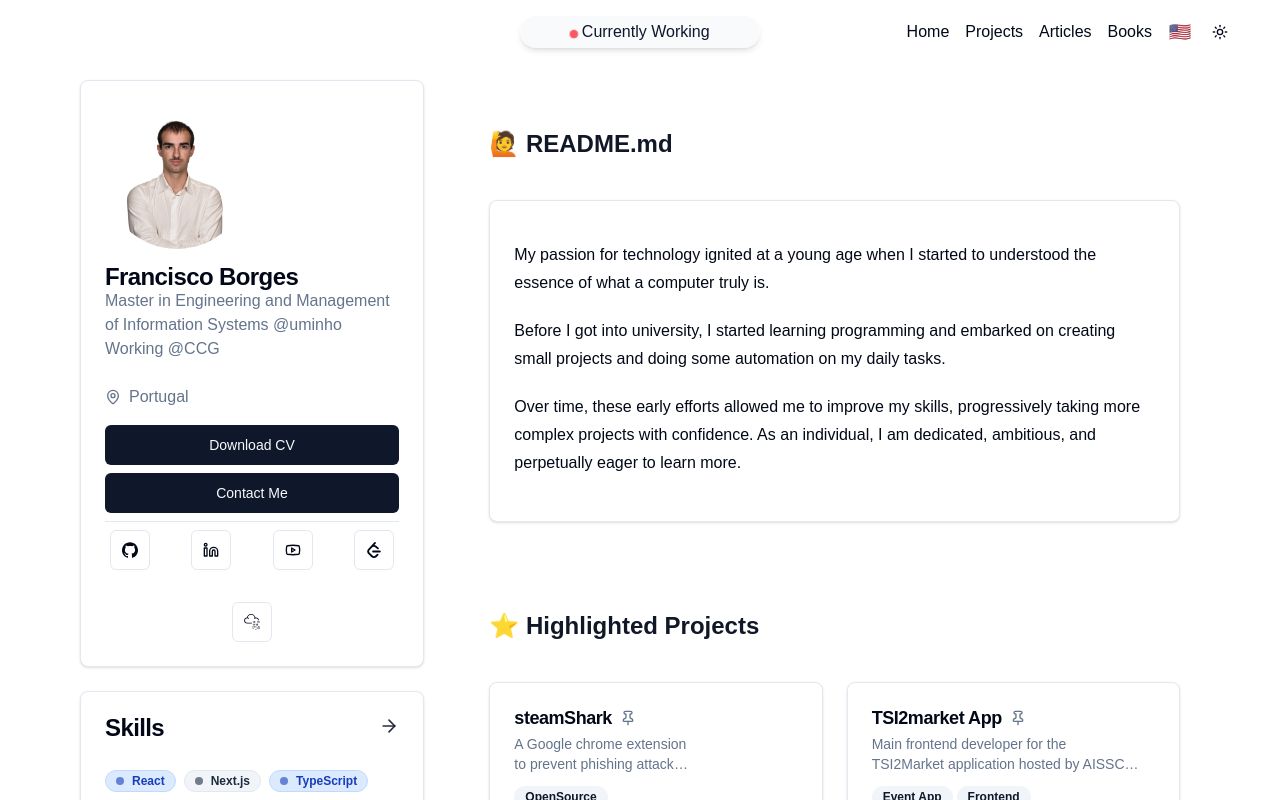
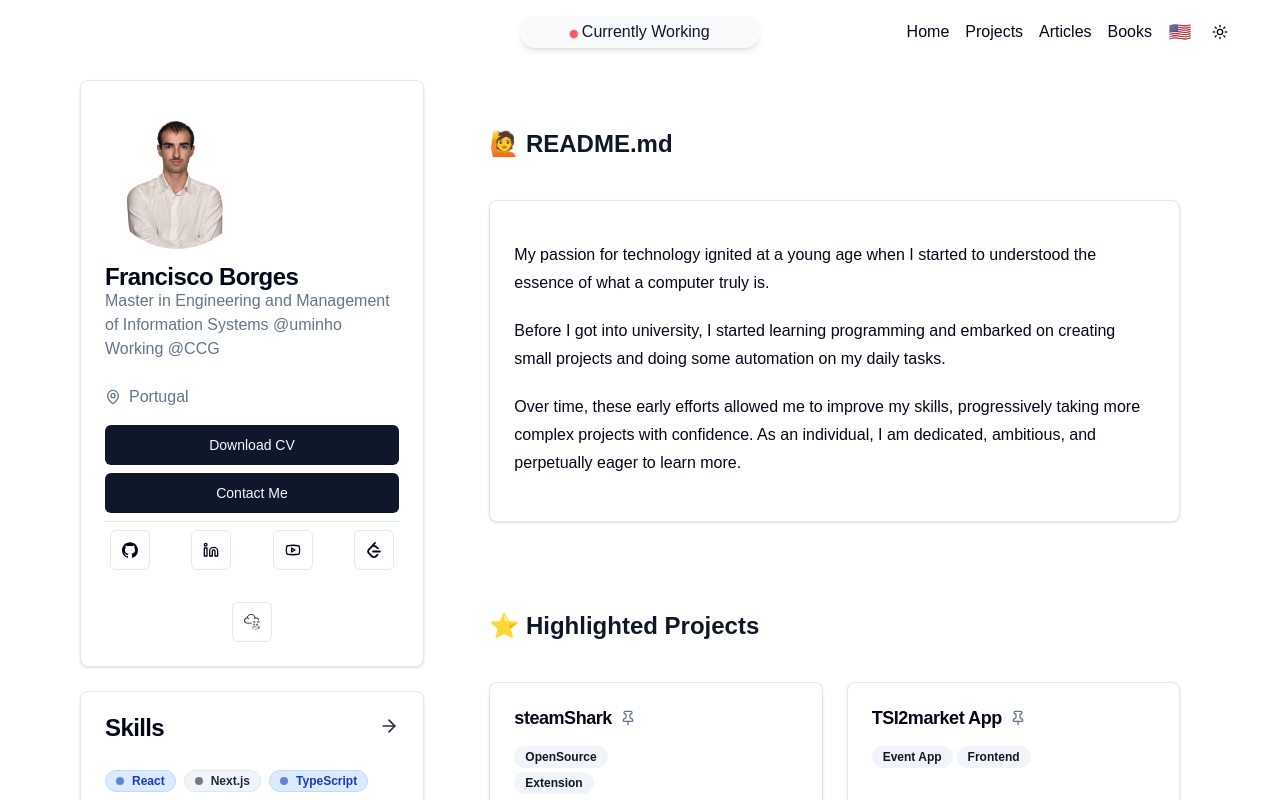
Before and after one commit to Franciscoborges2002/portfolio, a React (Vite) app: page / in a window 1280 px wide. Shown: the top 800 px of the page. Built offline with nearby package versions, Linux system fonts and the light colour scheme.

Commit message:
fix: project description doesnt exist, nows is long or short

```diff
--- a/src/components/HighlightedProjectsCard.tsx
+++ b/src/components/HighlightedProjectsCard.tsx
@@ -30,7 +30,7 @@ export default function HighlightedProjectsCard({
                     <Pin className="w-4 h-4 text-muted-foreground" />
                   </div>
                   <CardDescription className="text-sm mb-3 line-clamp-2">
-                    {project.description}
+                    {project.shortDescription}
                   </CardDescription>
                   <div className="flex flex-wrap gap-1 mb-3">
                     {project.tags &&
```
